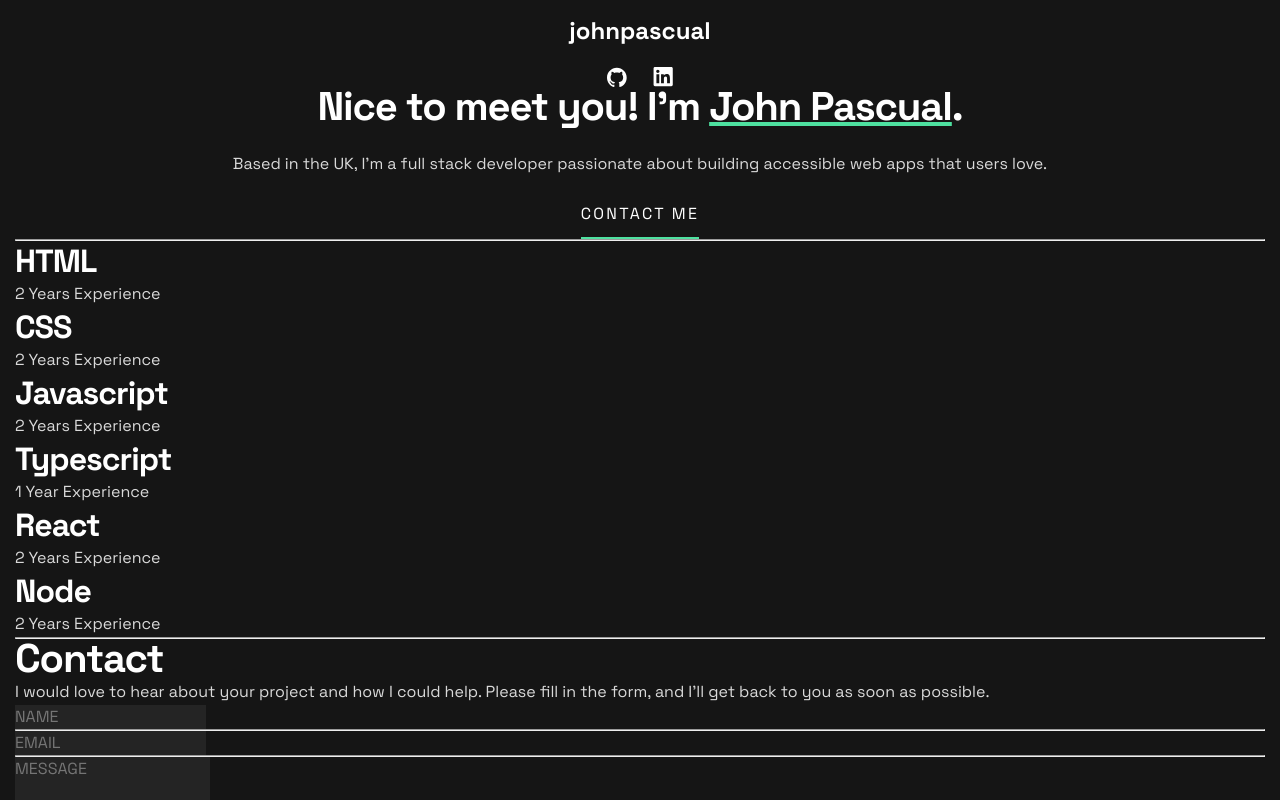
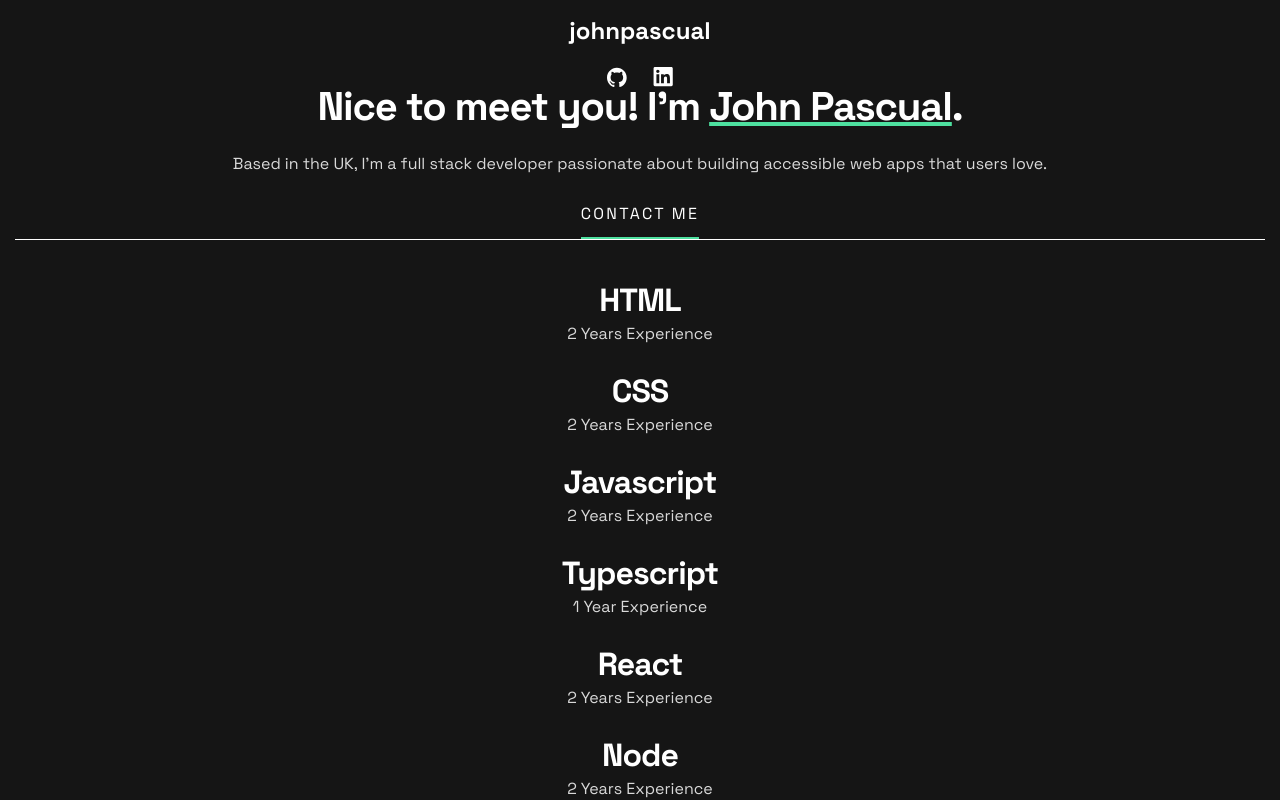
Before and after one commit to tsmjohnpascual/portfolio, a React (Vite) app: page / in a window 1280 px wide. Shown: the top 800 px of the page. Built offline with nearby package versions, Linux system fonts and the light colour scheme.

Commit message:
style skills

```diff
--- a/src/components/Skills/Skills.jsx
+++ b/src/components/Skills/Skills.jsx
@@ -4,49 +4,37 @@ import classes from "./Skills.module.css";
 const Skills = () => {
   return (
     <section id="skills">
-      <div className={`${classes.container}`}>
+      <div className={`${classes.container} container`}>
         <hr className={`${classes.dividerTop}`} />
         <div>
-          <ul className={`${classes.skillsList}`}>
+          <ul className={`${classes.skillsList} container`}>
             <li>
               <p className={`${classes.skillName} text-heading-l`}>HTML</p>
-              <span className={`${classes.skillExperience} text-body`}>
-                2 Years Experience
-              </span>
+              <span className="text-body">2 Years Experience</span>
             </li>
             <li>
               <p className={`${classes.skillName} text-heading-l`}>CSS</p>
-              <span className={`${classes.skillExperience} text-body`}>
-                2 Years Experience
-              </span>
+              <span className="text-body">2 Years Experience</span>
             </li>
             <li>
               <p className={`${classes.skillName} text-heading-l`}>
                 Javascript
               </p>
-              <span className={`${classes.skillExperience} text-body`}>
-                2 Years Experience
-              </span>
+              <span className="text-body">2 Years Experience</span>
             </li>
             <li>
               <p className={`${classes.skillName} text-heading-l`}>
                 Typescript
               </p>
-              <span className={`${classes.skillExperience} text-body`}>
-                1 Year Experience
-              </span>
+              <span className="text-body">1 Year Experience</span>
             </li>
             <li>
               <p className={`${classes.skillName} text-heading-l`}>React</p>
-              <span className={`${classes.skillExperience} text-body`}>
-                2 Years Experience
-              </span>
+              <span className="text-body">2 Years Experience</span>
             </li>
             <li>
               <p className={`${classes.skillName} text-heading-l`}>Node</p>
-              <span className={`${classes.skillExperience} text-body`}>
-                2 Years Experience
-              </span>
+              <span className="text-body">2 Years Experience</span>
             </li>
           </ul>
         </div>
--- a/src/components/Skills/Skills.module.css
+++ b/src/components/Skills/Skills.module.css
@@ -1,35 +1,19 @@
-/* .container {
-  padding: 0 15px;
-}
-
 .skillsList {
-  display: flex;
-  flex-direction: column;
-  padding: 40px 0 40px 0;
-  text-align: center;
-  list-style-type: none;
-  margin: 0;
   gap: 24px;
 }
 
 .skillName {
-  margin: 0 0 1px 0;
-  font-size: 32px;
-  font-weight: 700;
-  line-height: 40px;
-  letter-spacing: -1px;
+  margin-bottom: 1px;
 }
 
-.skillExperience {
-  font-size: 16px;
-  line-height: 26px;
-  color: #d9d9d9;
+.container {
+  text-align: center;
+  gap: 40px;
 }
 
-.dividerTop {
-  margin: 50px 0 0 0;
+.dividerTop,
+.dividerBottom {
+  width: 100%;
+  border: none;
+  border-top: 1px solid white;
 }
-
-.dividerBottom {
-  margin: 0;
-} */
```
